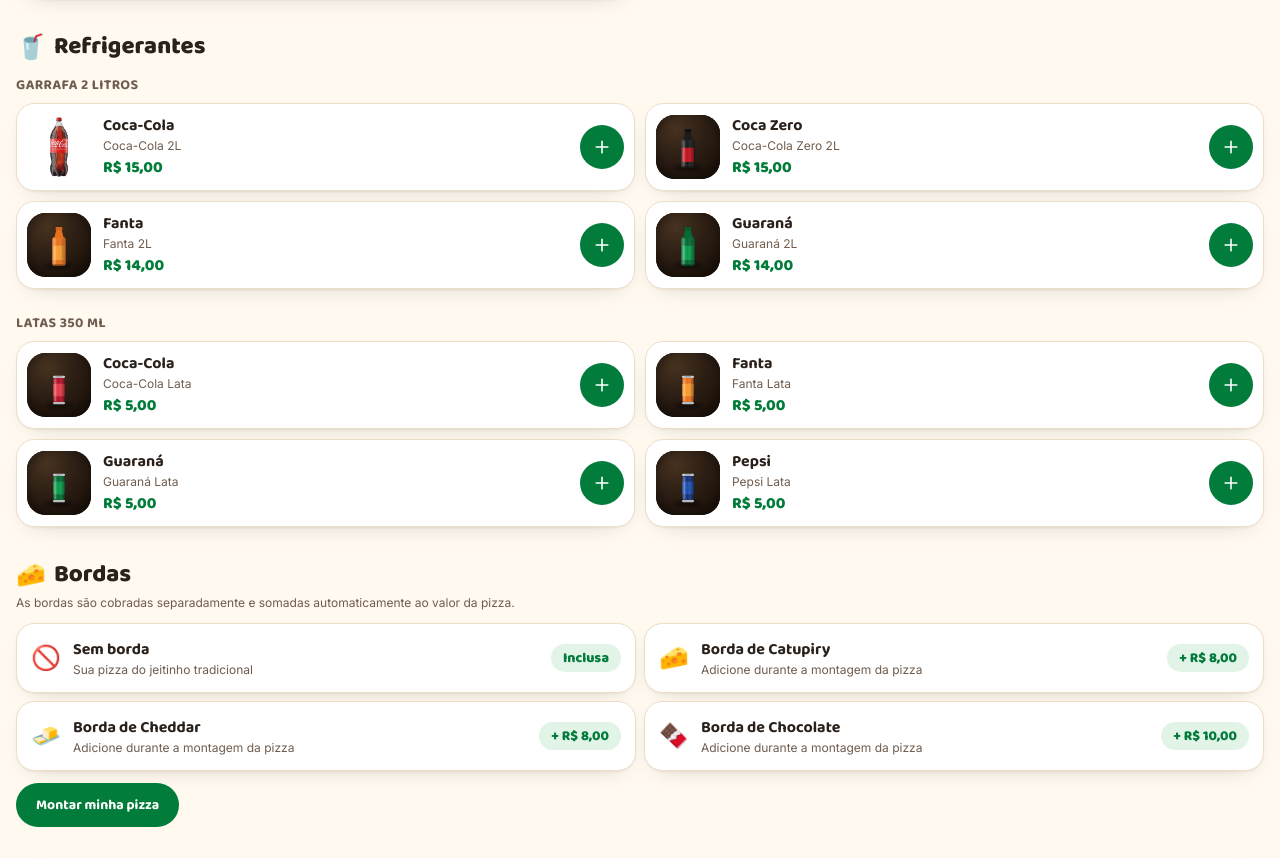
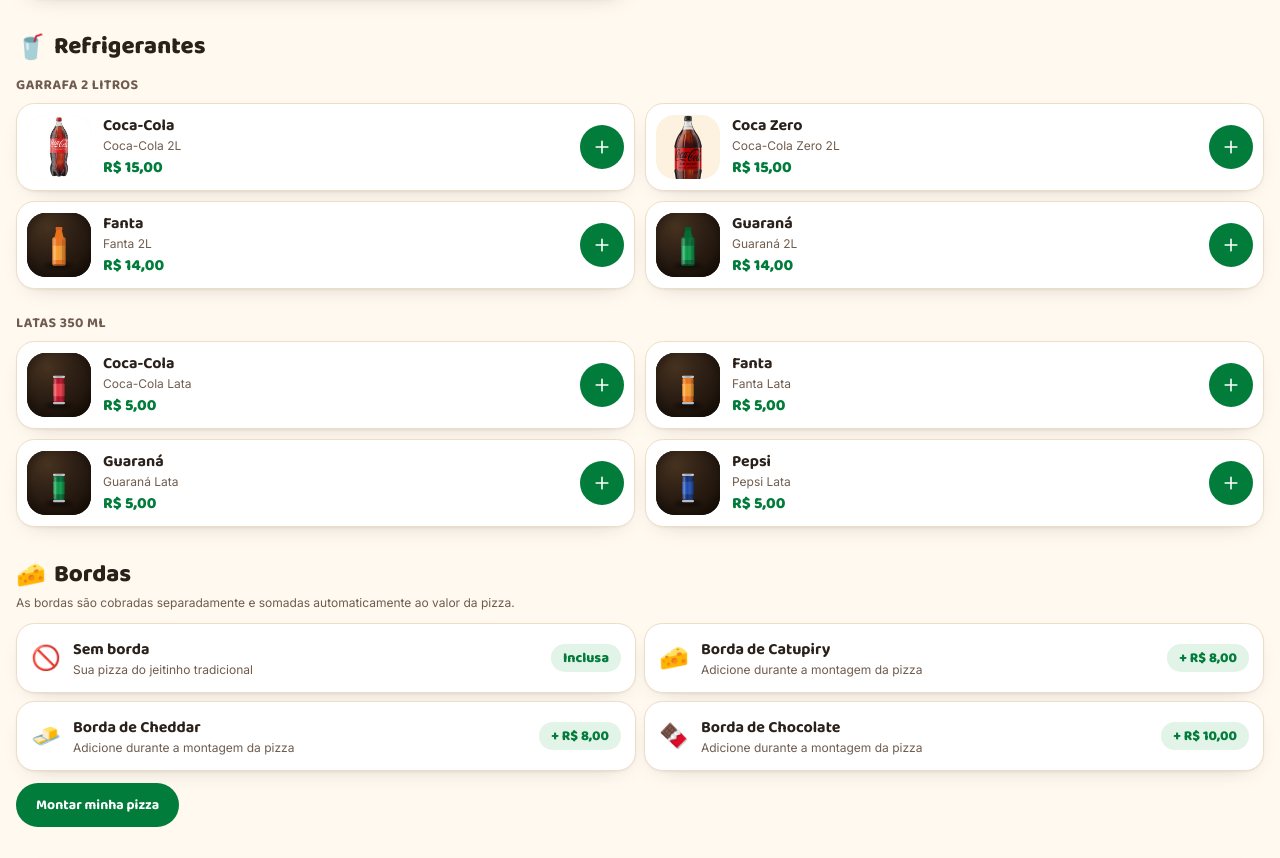
Before and after one commit to canalmeunovohoby3-code/cardapiopizza, a Next.js app: page / in a window 1280 px wide. Shown: the part 6443-7301 px from the top of the page. Built offline with nearby package versions, Linux system fonts and the light colour scheme; no server answers.

Commit message:
Adiciona foto da Coca-Cola Zero 2L

```diff
--- a/src/data/generated-images.ts
+++ b/src/data/generated-images.ts
@@ -80,5 +80,10 @@
     "src": "/images/products/drinks/drink-coca-2l-81c5a6ed.webp",
     "width": 447,
     "height": 447
+  },
+  "coca-zero-2l": {
+    "src": "/images/products/drinks/drink-coca-zero-2l-d2a5fd24.webp",
+    "width": 1000,
+    "height": 1000
   }
 };
```
Also changed, not shown: image-sources/drinks/coca-zero-2l.png (added), public/images/products/drinks/drink-coca-zero-2l-d2a5fd24.webp (added).
